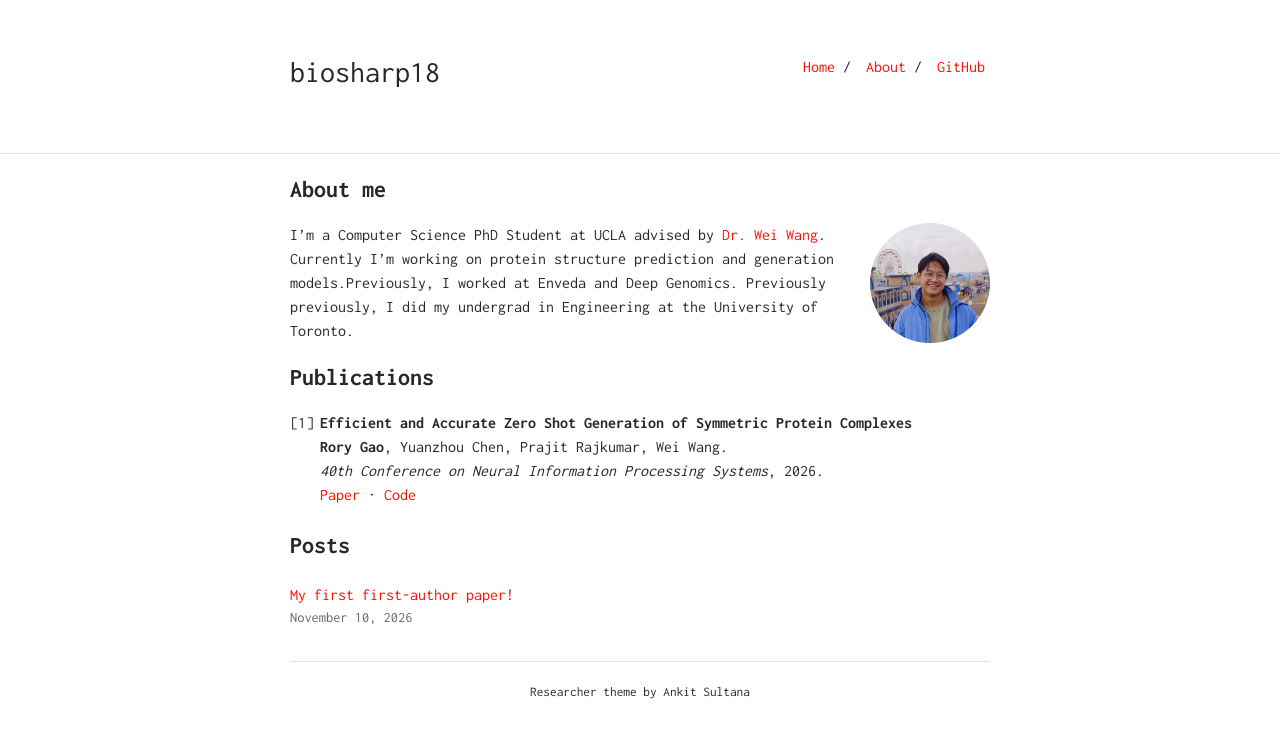
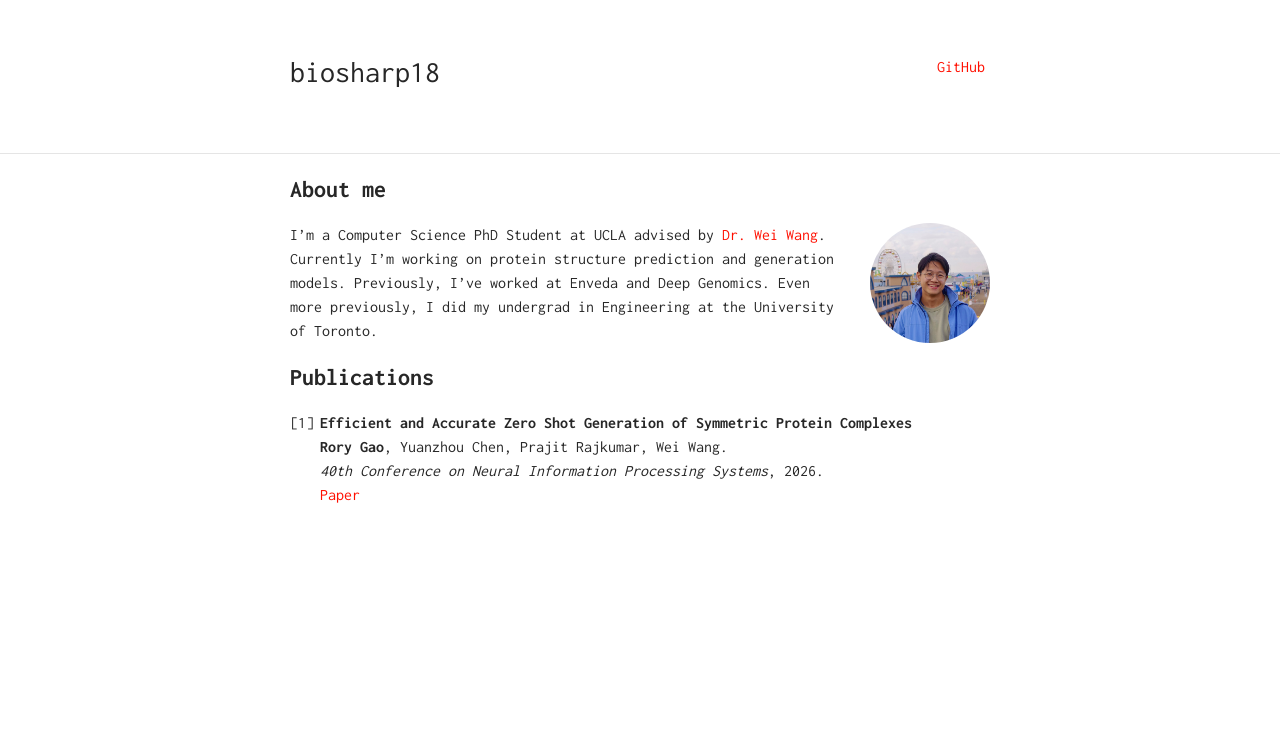
Before and after one commit to biosharp18/biosharp18.github.io, a Jekyll site: the page built from index.markdown, in a window 1280 px wide. Shown: the top 738 px of the page. Built offline with Jekyll 4.4.1, drawn with Linux system fonts in a browser that asks for light colours; our own code applies the rules of GitHub Pages for plain Markdown files.

Commit message:
Remove unused website template elements

```diff
--- a/_config.yml
+++ b/_config.yml
@@ -1,7 +1,7 @@
 # Your site's name, introduction, and public address.
 title: biosharp18
 author: biosharp18
-description: "Hello world!"
+description: "Computer Science PhD student at UCLA working on protein structure prediction and generation."
 url: "https://biosharp18.github.io"
 baseurl: ""
 timezone: Etc/UTC
@@ -13,21 +13,12 @@ sass:
   style: compressed
 
 plugins:
-  - jekyll-feed
   - jekyll-seo-tag
 
 # Header links. Add a Resume link here after uploading your own PDF.
 nav:
-  - name: Home
-    link: /
-  - name: About
-    link: /about/
   - name: GitHub
     link: https://github.com/biosharp18
-
-footer: true
-footer_url: "https://github.com/ankitsultana/researcher"
-footer_text: "Researcher theme by Ankit Sultana"
 
 # Repository documentation is not part of the public website.
 exclude:
@@ -36,3 +27,4 @@ exclude:
   - Gemfile
   - Gemfile.lock
   - vendor
+  - scripts
--- a/_layouts/default.html
+++ b/_layouts/default.html
@@ -4,7 +4,6 @@
   <meta charset="utf-8">
   <meta name="viewport" content="width=device-width, initial-scale=1">
   {% seo %}
-  {% feed_meta %}
   <link rel="preconnect" href="https://fonts.googleapis.com">
   <link rel="preconnect" href="https://fonts.gstatic.com" crossorigin>
   <link href="https://fonts.googleapis.com/css?family=Inconsolata:400,700&amp;display=swap" rel="stylesheet">
@@ -35,12 +34,6 @@
     <main id="main-content" class="container content">
       {{ content }}
     </main>
-    {% if site.footer %}
-      <footer class="container theme-footer">
-        <hr>
-        <p><small><a href="{{ site.footer_url | escape }}">{{ site.footer_text | escape }}</a></small></p>
-      </footer>
-    {% endif %}
   </div>
   {% if jekyll.environment == 'production' %}
     <!-- Count visits without displaying the MapMyVisitors map. -->
--- a/_layouts/home.html
+++ /dev/null
@@ -1,17 +0,0 @@
----
-layout: default
----
-
-{{ content }}
-
-{% if site.posts.size > 0 %}
-  <h2>Posts</h2>
-  <ul class="post-list">
-    {% for post in site.posts %}
-      <li>
-        <a href="{{ post.url | relative_url }}">{{ post.title | escape }}</a>
-        <time class="post-date" datetime="{{ post.date | date_to_xmlschema }}">{{ post.date | date: '%B %-d, %Y' }}</time>
-      </li>
-    {% endfor %}
-  </ul>
-{% endif %}
--- a/_sass/_style.scss
+++ b/_sass/_style.scss
@@ -72,15 +72,6 @@ hr {
     min-height: 100%;
 }
 
-/* Institute Image */
-
-#ins-logo {
-	margin: auto;
-	display: block;
-	max-height: 100px;
-	text-align: center;
-}
-
 /* Mobile */
 
 @media (max-width: 800px) {
@@ -128,4 +119,3 @@ hr {
 }
 
 @import "typography";
-@import "tables";
--- a/_sass/tables.scss
+++ /dev/null
@@ -1,34 +0,0 @@
-table {
-    margin: 15px 0;
-    border-collapse: collapse;
-    width: 100%;
-    padding: 0;
-}
-table tr {
-    border-top: 1px solid #cccccc;
-    background-color: white;
-    margin: 0;
-    padding: 0;
-}
-table tr:nth-child(2n) {
-    background-color: #f8f8f8;
-}
-table tr th {
-    font-weight: bold;
-    border: 1px solid #cccccc;
-    text-align: left;
-    margin: 0;
-    padding: 6px 13px;
-}
-table tr td {
-    border: 1px solid #cccccc;
-    text-align: left;
-    margin: 0;
-    padding: 6px 13px;
-}
-table tr th :first-child, table tr td :first-child {
-    margin: 0;
-}
-table tr th :last-child, table tr td :last-child {
-    margin: 0;
-}
--- a/_sass/typography.scss
+++ b/_sass/typography.scss
@@ -1,27 +1,13 @@
-@import "vars";
-
 .content {
-    a:hover {
-        text-decoration: underline;
-    }
     ol {
         counter-reset: list;
+        padding: 0 30px;
     }
     ol > li {
-        list-style-position: none;
         position: relative;
         list-style: none;
         margin-top: 5px;
         margin-bottom: 5px;
-    }
-    ul > li {
-        margin: 5px 0 5px 0;
-    }
-    ul {
-        padding: 0 20px 0 20px;;
-    }
-    ol {
-        padding: 0 30px 0 30px;
     }
     ol > li:before {
         content: "[" counter(list, decimal) "] ";
@@ -29,32 +15,10 @@
         position: absolute;
         left: -30px;
     }
-    blockquote {
-        //border: 1px solid black;
-        border-left: 5px solid #333333;
-        margin: 20px 0 20px 0;
-        padding: 2px 8px 2px 8px;
-        font-style: italic;
-    }
     .profile-picture {
         height: $image-size;
         width: $image-size;
-        position: relative;
-        margin: -10px 0 0 15px;
         float: right;
         border-radius: 50%;
-        p & {
-            padding: 0;
-            margin: 0;
-        }
-        @media (max-width: $small-width) {
-            img {
-                margin-top: -5px;
-            }
-        }
-    }
-    img {
-        text-align: center;
-        width: 100%;
     }
 }
--- a/assets/main.scss
+++ b/assets/main.scss
@@ -34,37 +34,6 @@ body {
       margin: 0 auto 1rem;
     }
   }
-
-  pre {
-    padding: 1rem;
-    overflow-x: auto;
-    background: #f6f6f6;
-  }
-
-  code {
-    font-family: inherit;
-  }
-
-  .post-list {
-    padding: 0;
-    list-style: none;
-  }
-}
-
-.post-date {
-  display: block;
-  color: #666;
-  font-size: 0.9rem;
-}
-
-.theme-footer {
-  margin-top: 2rem;
-  padding-bottom: 1rem;
-  text-align: center;
-
-  a {
-    color: #272727;
-  }
 }
 
 .skip-link {
--- a/index.markdown
+++ b/index.markdown
@@ -1,5 +1,5 @@
 ---
-layout: home
+layout: default
 ---
 
 # About me
@@ -8,11 +8,12 @@ layout: home
      src="{{ '/assets/pic.JPEG' | relative_url }}"
      alt="My profile photo">
 
-I'm a Computer Science PhD Student at UCLA advised by [Dr. Wei Wang](https://web.cs.ucla.edu/~weiwang/). Currently I'm working on protein structure prediction and generation models.Previously, I worked at Enveda and Deep Genomics. Previously previously, I did my undergrad in Engineering at the University of Toronto.
-
+I'm a Computer Science PhD Student at UCLA advised by [Dr. Wei Wang](https://web.cs.ucla.edu/~weiwang/). Currently I'm working on protein structure prediction and generation models.
+Previously, I've worked at Enveda and Deep Genomics. Even more previously, I did my undergrad in Engineering at the University of Toronto.
 
 # Publications
+
 1. **Efficient and Accurate Zero Shot Generation of Symmetric Protein Complexes**
    **Rory Gao**, Yuanzhou Chen, Prajit Rajkumar, Wei Wang.
    *40th Conference on Neural Information Processing Systems*, 2026.
-   [Paper](https://arxiv.org/abs/2611.10424) · [Code](https://github.com/username/project)
+   [Paper](https://arxiv.org/abs/2611.10424)
```
Also changed, not shown: _layouts/post.html (deleted, +0 -10 lines), _posts/2024-01-08-welcome-to-jekyll.markdown (deleted, +0 -29 lines), about.markdown (deleted, +0 -9 lines), README.md.
